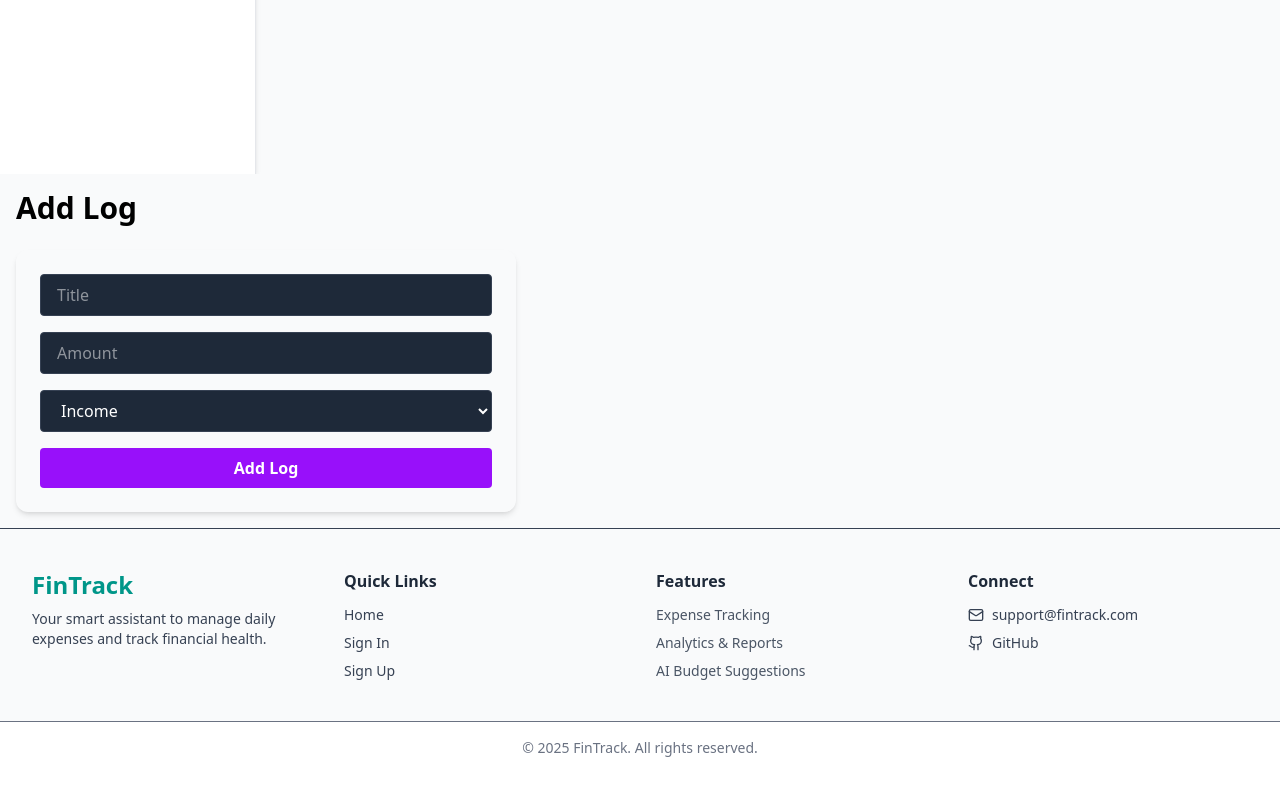
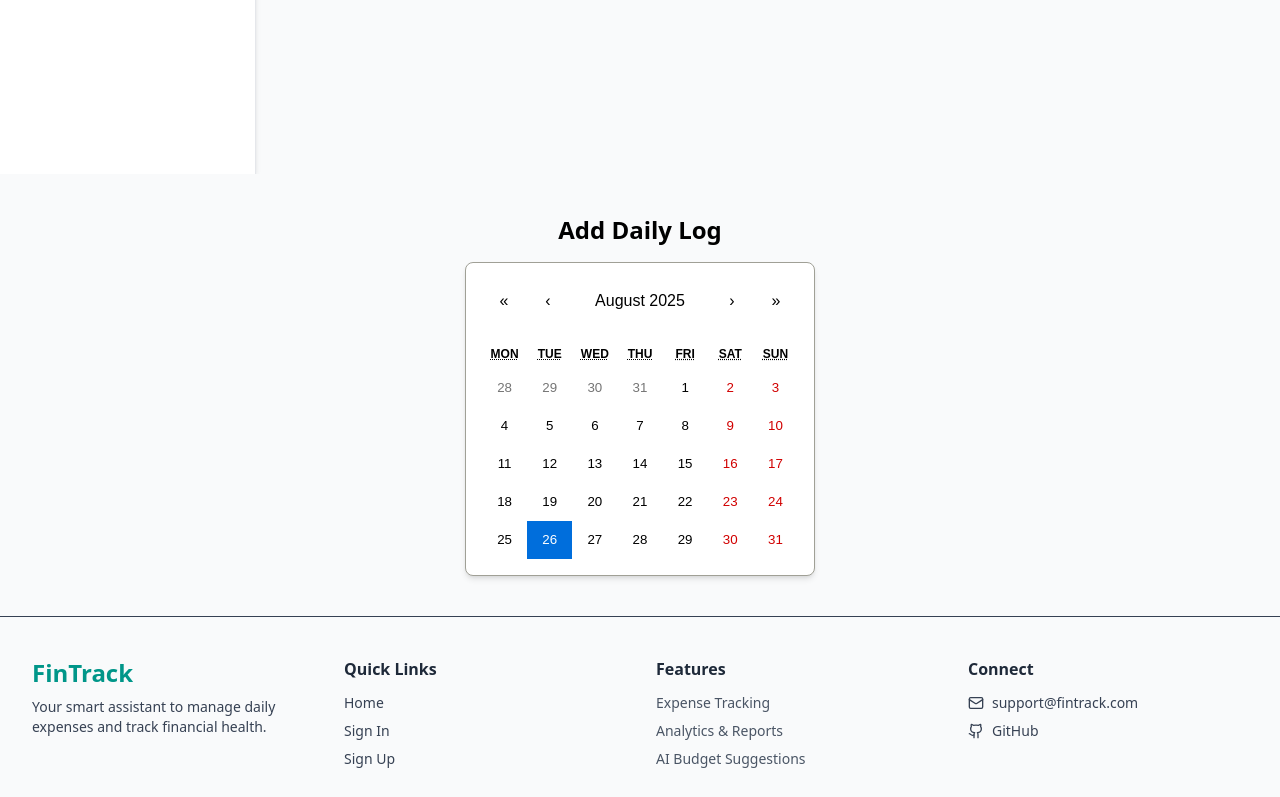
Before and after one commit to shakilaShaik/personal-finance-dashboard, a React (Vite) app in the folder frontend/: page /add-log in a window 1280 px wide. Shown: the part 690-1487 px from the top of the page. Before the commit the page ends 1464 px from the top, so only its background shows below. Built offline with nearby package versions, Linux system fonts and the light colour scheme.

Commit message:
creating add log

```diff
--- a/frontend/package.json
+++ b/frontend/package.json
@@ -10,11 +10,14 @@
     "preview": "vite preview"
   },
   "dependencies": {
+    "@headlessui/react": "^2.2.7",
+    "@heroicons/react": "^2.2.0",
     "@reduxjs/toolkit": "^2.8.2",
     "@tailwindcss/vite": "^4.1.11",
     "axios": "^1.11.0",
     "lucide-react": "^0.526.0",
     "react": "^19.1.0",
+    "react-calendar": "^6.0.0",
     "react-dom": "^19.1.0",
     "react-icons": "^5.5.0",
     "react-redux": "^9.2.0",
--- a/frontend/src/pages/AddLog.jsx
+++ b/frontend/src/pages/AddLog.jsx
@@ -1,31 +1,99 @@
-export default function AddLog() {
+import React, { useState } from "react";
+import Calendar from "react-calendar";
+import "react-calendar/dist/Calendar.css";
+import { Dialog } from "@headlessui/react";
+import { XMarkIcon } from "@heroicons/react/24/outline";
+import axios from "axios";
+
+const AddLog = () => {
+  const [selectedDate, setSelectedDate] = useState(new Date());
+  const [isOpen, setIsOpen] = useState(false);
+  const [formData, setFormData] = useState({
+    food: 0,
+    travel: 0,
+    shopping: 0,
+    daily_needs: 0,
+    other: 0,
+    income: 0,
+  });
+
+  const openModal = () => setIsOpen(true);
+  const closeModal = () => setIsOpen(false);
+
+  const handleChange = (e) => {
+    setFormData({ ...formData, [e.target.name]: parseFloat(e.target.value) });
+  };
+
+  const handleSubmit = async (e) => {
+    e.preventDefault();
+
+    // try {
+    //   await axios.post("http://localhost:8003/api/add-log", {
+    //     log_date: selectedDate.toISOString().split("T")[0],
+    //     ...formData,
+    //   }, { withCredentials: true });
+
+    //   alert("Log added successfully!");
+    //   closeModal();
+    // } catch (err) {
+    //   console.error(err);
+    //   alert("Error adding log.");
+    // }
+  };
+
   return (
-    <div>
-      <h2 className="text-3xl font-bold mb-6">Add Log</h2>
-      <div className="bg-white/5 p-6 rounded-xl shadow-md w-[500px]">
-        <form className="space-y-4">
-          <input
-            type="text"
-            placeholder="Title"
-            className="w-full px-4 py-2 bg-gray-800 text-white rounded border border-gray-700"
+    <div className="max-w-4xl mx-auto p-6">
+      <h2 className="text-2xl font-semibold mb-4 text-center">Add Daily Log</h2>
+
+      <Calendar
+        onChange={(date) => {
+          setSelectedDate(date);
+          openModal();
+        }}
+        value={selectedDate}
+        className="mx-auto border rounded-lg shadow-md p-4"
       />
+
+      {/* Modal */}
+      <Dialog open={isOpen} onClose={closeModal} className="relative z-50">
+        <div className="fixed inset-0 bg-black/30" aria-hidden="true" />
+        <div className="fixed inset-0 flex items-center justify-center p-4">
+          <Dialog.Panel className="w-full max-w-md bg-white p-6 rounded-lg shadow-lg">
+            <div className="flex justify-between items-center mb-4">
+              <Dialog.Title className="text-xl font-bold">Log for {selectedDate.toDateString()}</Dialog.Title>
+              <button onClick={closeModal}>
+                <XMarkIcon className="h-5 w-5 text-gray-500" />
+              </button>
+            </div>
+
+            <form onSubmit={handleSubmit} className="space-y-3">
+              {["food", "travel", "shopping", "daily_needs", "other", "income"].map((field) => (
+                <div key={field}>
+                  <label className="block capitalize text-sm mb-1">{field.replace("_", " ")}:</label>
                   <input
                     type="number"
-            placeholder="Amount"
-            className="w-full px-4 py-2 bg-gray-800 text-white rounded border border-gray-700"
+                    name={field}
+                    value={formData[field]}
+                    onChange={handleChange}
+                    className="w-full border px-3 py-2 rounded-md"
+                    min="0"
+                    step="0.01"
                   />
-          <select className="w-full px-4 py-2 bg-gray-800 text-white rounded border border-gray-700">
-            <option value="income">Income</option>
-            <option value="expense">Expense</option>
-          </select>
+                </div>
+              ))}
+
               <button
                 type="submit"
-            className="w-full bg-purple-600 hover:bg-purple-700 text-white font-semibold py-2 rounded"
+                className="w-full mt-4 bg-blue-600 hover:bg-blue-700 text-white font-semibold py-2 rounded-md"
               >
-            Add Log
+                Submit
               </button>
             </form>
+          </Dialog.Panel>
         </div>
+      </Dialog>
     </div>
   );
-}
+};
+
+export default AddLog;
```
Also changed, not shown: 1 other file (tests, documents, lock files or other folders). Lines whose indentation alone changed are shown as unchanged.
